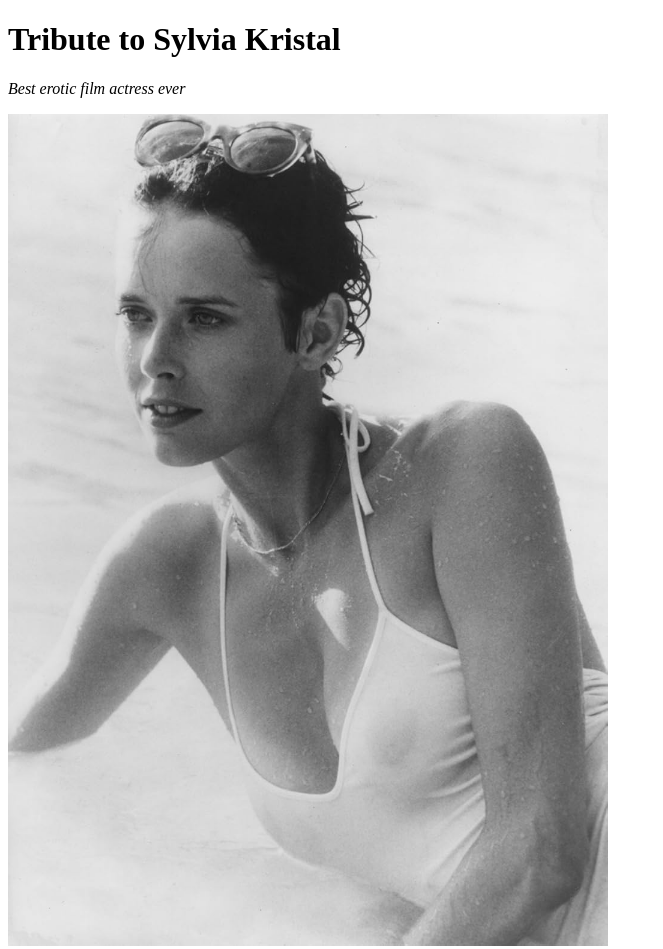
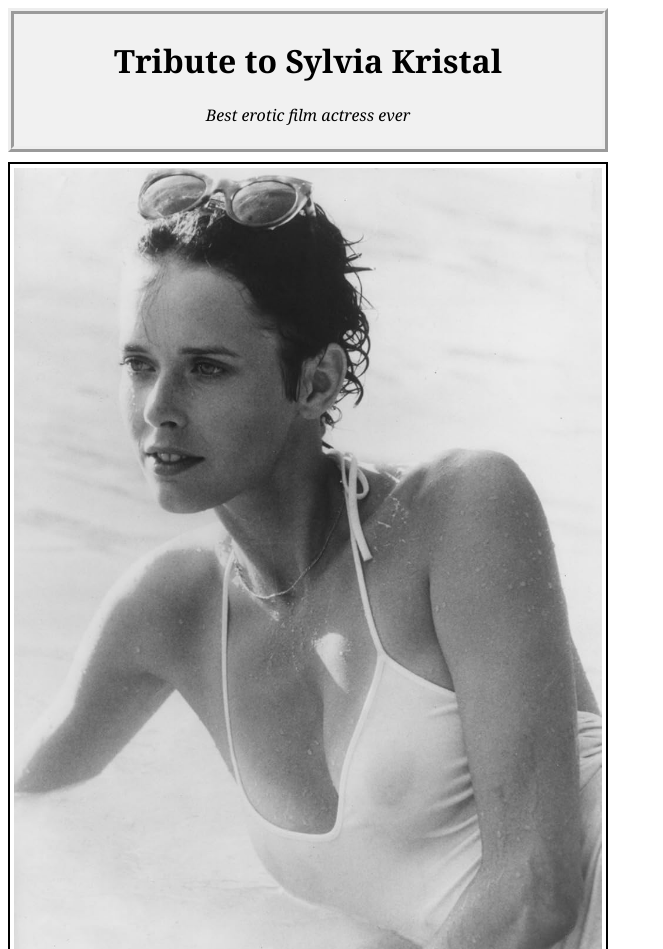
Before and after one commit to garuda1813/sylvia-kristal, a plain HTML site: page index.html in a window 1280 px wide. Shown: the top 949 px of the page, without its empty margins (0-663 px from the left). Drawn offline with Linux system fonts and the light colour scheme.

Commit message:
Add css styles to index page

```diff
--- a/css/styles.css
+++ b/css/styles.css
@@ -0,0 +1,29 @@
+body {
+    font-family: Georgia, serif;
+    font-size: 16px;
+    width: 600px;
+}
+
+header {
+    background-color: rgb(241, 241, 241);
+    border-width: 6px;
+    border-style:ridge;
+    padding: 4px;
+    text-align: center;
+}
+
+.picture, .about-sylvia-kristal, .movies {
+    border: 2px solid black;
+    padding: 4px;
+    margin-top: 10px;
+    margin-bottom: 10px;
+}
+
+.picture {
+    text-align: center;
+}
+
+td {
+    border: 1px solid black;
+    text-align: center;
+}
--- a/index.html
+++ b/index.html
@@ -15,10 +15,11 @@
 
     <main>
         <div class="picture">
-            <img src="./images/Sylvia Kristal.jpg" alt="A black and white photo of Sylvia Kristal" width="600" height="auto">
+            <img src="./images/Sylvia Kristal.jpg" alt="A black and white photo of Sylvia Kristal" width="588" height="auto">
             <p><i>source: <a href="https://www.imdb.com/name/nm0000482/mediaviewer/rm893315073?ref_=nmmi_mi_all_sf_5" target="_blank" rel="noreferer">Sylvia Kristal IMDB page</a></i></p>
         </div>
         <div class="about-sylvia-kristal">
+            <h2>About Sylvia Kristal</h2>
             <p>
                 Sylvia Maria Kristel (28 September 1952 – 17 October 2012) was a Dutch actress and model who appeared in over 50 films.
             </p>
```
